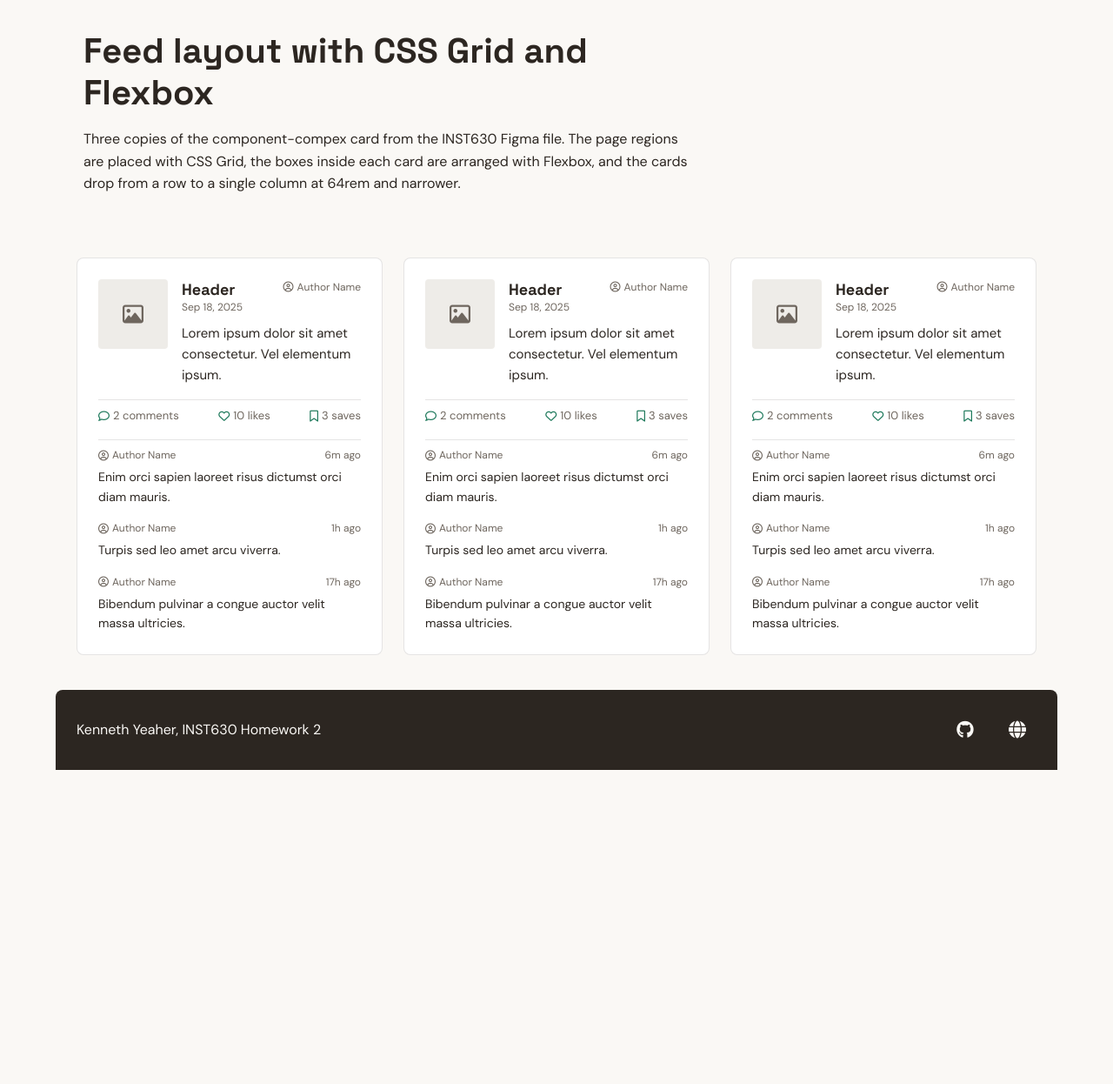
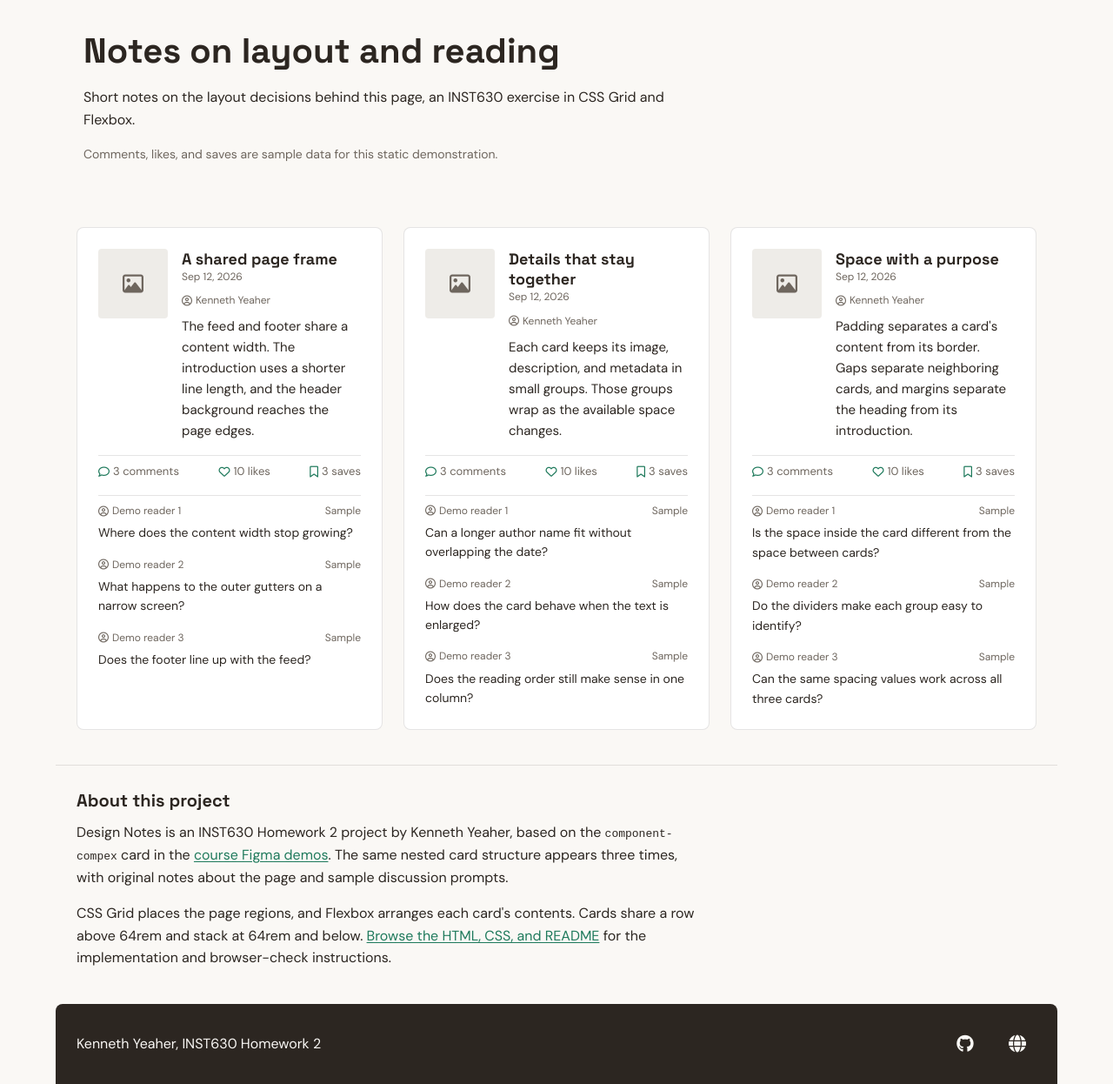
Before and after one commit to kennethyeaher/KY_gridsFlexLab, a plain HTML site: page index.html in a window 1280 px wide. Shown: the part 90-1336 px from the top of the page at 87% size. Before the commit the page ends 975 px from the top, so only its background shows below. Drawn offline with Linux system fonts and the light colour scheme.

Commit message:
Add Design Notes content and project navigation

```diff
--- a/css/style.css
+++ b/css/style.css
@@ -2,7 +2,7 @@
    HOMEWORK 2: GRIDS AND FLEX
 
    Built from the INST630 tutorial_2 template.
-   Grid places the four page regions. Flexbox
+   Grid organizes the page regions. Flexbox
    arranges the boxes inside each region and
    inside each post card.
    =========================================== */
@@ -64,7 +64,7 @@ ul {
    to 72rem. The header spans the full width so
    its background runs edge to edge. Main and
    footer share the middle column. A second grid
-   inside main places the hero above the feed.
+   inside main places the hero, feed, and about text.
    =========================================== */
 
 .page-layout {
@@ -84,8 +84,9 @@ ul {
   display: grid;
   grid-template-areas:
     "hero"
-    "list";
-  grid-template-rows: auto 1fr;
+    "list"
+    "about";
+  grid-template-rows: auto 1fr auto;
   gap: var(--spacing-md);
   min-width: 0;
 }
@@ -105,6 +106,37 @@ ul {
   grid-area: hero;
   padding: var(--spacing-xl);
   max-width: 48rem;
+}
+
+.demo-note {
+  margin-top: var(--spacing-md);
+  color: var(--color-text-muted);
+  font-size: 0.875rem;
+}
+
+.about-section {
+  grid-area: about;
+  padding: var(--spacing-lg);
+  border-top: 1px solid var(--color-border);
+}
+
+.about-section h2 {
+  font-family: var(--font-display);
+  font-size: 1.25rem;
+  margin-bottom: var(--spacing-sm);
+}
+
+.about-section p {
+  max-width: 65ch;
+}
+
+.about-section p + p {
+  margin-top: var(--spacing-md);
+}
+
+.about-section a {
+  text-decoration: underline;
+  text-underline-offset: 0.15em;
 }
 
 .list-section {
@@ -390,6 +422,10 @@ ul {
     padding: var(--spacing-md);
   }
 
+  .about-section {
+    padding: var(--spacing-md);
+  }
+
   .site-footer {
     border-radius: 0;
   }
@@ -422,7 +458,9 @@ a:hover {
   outline-offset: 4px;
 }
 
-.page-content:focus-visible {
+.page-content:focus-visible,
+.list-section:focus-visible,
+.about-section:focus-visible {
   outline-offset: -3px;
 }
 
--- a/index.html
+++ b/index.html
@@ -3,7 +3,7 @@
 <head>
   <meta charset="UTF-8">
   <meta name="viewport" content="width=device-width, initial-scale=1.0">
-  <title>Homework 2: Grids and Flex</title>
+  <title>Design Notes | INST630 Grids and Flex</title>
 
   <!-- External resources: Google Fonts for type, Font Awesome for icons -->
   <link rel="preconnect" href="https://fonts.googleapis.com">
@@ -19,14 +19,14 @@
   <!-- Header region of the page grid. The nav inside is a flex row. -->
   <header class="site-header">
     <nav class="header-nav">
-      <a class="logo" href="#">
+      <a class="logo" href="#main-content">
         <i class="fa-solid fa-table-cells-large" aria-hidden="true"></i>
-        Grid Lab
+        Design Notes
       </a>
       <ul class="nav-links">
         <li><a href="#feed">Feed</a></li>
-        <li><a href="#">Saved</a></li>
-        <li><a href="#">Profile</a></li>
+        <li><a href="#about">About</a></li>
+        <li><a href="https://github.com/kennethyeaher/KY_gridsFlexLab">View source</a></li>
       </ul>
     </nav>
   </header>
@@ -34,19 +34,20 @@
   <main class="page-content" id="main-content" tabindex="-1">
     <!-- Hero region of the page grid -->
     <div class="hero-section">
-      <h1>Feed layout with CSS Grid and Flexbox</h1>
+      <h1>Notes on layout and reading</h1>
       <p>
-        Three copies of the component-compex card from the INST630 Figma file.
-        The page regions are placed with CSS Grid, the boxes inside each card
-        are arranged with Flexbox, and the cards drop from a row to a single
-        column at 64rem and narrower.
+        Short notes on the layout decisions behind this page, an INST630
+        exercise in CSS Grid and Flexbox.
+      </p>
+      <p class="demo-note" id="demo-note">
+        Comments, likes, and saves are sample data for this static demonstration.
       </p>
     </div>
 
     <!-- List region of the page grid. Each .list-item is one post card. -->
-    <section class="list-section" id="feed" aria-label="Post feed">
+    <section class="list-section" id="feed" aria-label="Design notes" aria-describedby="demo-note" tabindex="-1">
 
-      <article class="list-item post-card">
+      <article class="list-item post-card" aria-labelledby="note-page-frame">
         <!-- main content: image on the left, description column on the right -->
         <div class="main-content">
           <div class="post-image" role="img" aria-label="Placeholder image">
@@ -55,15 +56,15 @@
           <div class="description">
             <div class="post-header">
               <div class="title-date">
-                <h2 class="post-title">Header</h2>
-                <time class="post-date" datetime="2025-09-18">Sep 18, 2025</time>
+                <h2 class="post-title" id="note-page-frame">A shared page frame</h2>
+                <time class="post-date" datetime="2026-09-12">Sep 12, 2026</time>
               </div>
               <div class="author">
                 <i class="fa-regular fa-circle-user" aria-hidden="true"></i>
-                <span>Author Name</span>
+                <span>Kenneth Yeaher</span>
               </div>
             </div>
-            <p class="post-text">Lorem ipsum dolor sit amet consectetur. Vel elementum ipsum.</p>
+            <p class="post-text">The feed and footer share a content width. The introduction uses a shorter line length, and the header background reaches the page edges.</p>
           </div>
         </div>
 
@@ -71,7 +72,7 @@
         <ul class="engagement-bar">
           <li class="engagement-metric">
             <i class="fa-regular fa-comment" aria-hidden="true"></i>
-            <span>2 comments</span>
+            <span>3 comments</span>
           </li>
           <li class="engagement-metric">
             <i class="fa-regular fa-heart" aria-hidden="true"></i>
@@ -89,36 +90,36 @@
             <div class="comment-header">
               <span class="author">
                 <i class="fa-regular fa-circle-user" aria-hidden="true"></i>
-                Author Name
+                Demo reader 1
               </span>
-              <span class="comment-time">6m ago</span>
+              <span class="comment-time">Sample</span>
             </div>
-            <p class="comment-text">Enim orci sapien laoreet risus dictumst orci diam mauris.</p>
+            <p class="comment-text">Where does the content width stop growing?</p>
           </div>
           <div class="comment">
             <div class="comment-header">
               <span class="author">
                 <i class="fa-regular fa-circle-user" aria-hidden="true"></i>
-                Author Name
+                Demo reader 2
               </span>
-              <span class="comment-time">1h ago</span>
+              <span class="comment-time">Sample</span>
             </div>
-            <p class="comment-text">Turpis sed leo amet arcu viverra.</p>
+            <p class="comment-text">What happens to the outer gutters on a narrow screen?</p>
           </div>
           <div class="comment">
             <div class="comment-header">
               <span class="author">
                 <i class="fa-regular fa-circle-user" aria-hidden="true"></i>
-                Author Name
+                Demo reader 3
               </span>
-              <span class="comment-time">17h ago</span>
+              <span class="comment-time">Sample</span>
             </div>
-            <p class="comment-text">Bibendum pulvinar a congue auctor velit massa ultricies.</p>
+            <p class="comment-text">Does the footer line up with the feed?</p>
           </div>
         </div>
       </article>
 
-      <article class="list-item post-card">
+      <article class="list-item post-card" aria-labelledby="note-grouped-details">
         <div class="main-content">
           <div class="post-image" role="img" aria-label="Placeholder image">
             <i class="fa-regular fa-image" aria-hidden="true"></i>
@@ -126,22 +127,22 @@
           <div class="description">
             <div class="post-header">
               <div class="title-date">
-                <h2 class="post-title">Header</h2>
-                <time class="post-date" datetime="2025-09-18">Sep 18, 2025</time>
+                <h2 class="post-title" id="note-grouped-details">Details that stay together</h2>
+                <time class="post-date" datetime="2026-09-12">Sep 12, 2026</time>
               </div>
               <div class="author">
                 <i class="fa-regular fa-circle-user" aria-hidden="true"></i>
-                <span>Author Name</span>
+                <span>Kenneth Yeaher</span>
               </div>
             </div>
-            <p class="post-text">Lorem ipsum dolor sit amet consectetur. Vel elementum ipsum.</p>
+            <p class="post-text">Each card keeps its image, description, and metadata in small groups. Those groups wrap as the available space changes.</p>
           </div>
         </div>
 
         <ul class="engagement-bar">
           <li class="engagement-metric">
             <i class="fa-regular fa-comment" aria-hidden="true"></i>
-            <span>2 comments</span>
+            <span>3 comments</span>
           </li>
           <li class="engagement-metric">
             <i class="fa-regular fa-heart" aria-hidden="true"></i>
@@ -158,36 +159,36 @@
             <div class="comment-header">
               <span class="author">
                 <i class="fa-regular fa-circle-user" aria-hidden="true"></i>
-                Author Name
+                Demo reader 1
               </span>
-              <span class="comment-time">6m ago</span>
+              <span class="comment-time">Sample</span>
             </div>
-            <p class="comment-text">Enim orci sapien laoreet risus dictumst orci diam mauris.</p>
+            <p class="comment-text">Can a longer author name fit without overlapping the date?</p>
           </div>
           <div class="comment">
             <div class="comment-header">
               <span class="author">
                 <i class="fa-regular fa-circle-user" aria-hidden="true"></i>
-                Author Name
+                Demo reader 2
               </span>
-              <span class="comment-time">1h ago</span>
+              <span class="comment-time">Sample</span>
             </div>
-            <p class="comment-text">Turpis sed leo amet arcu viverra.</p>
+            <p class="comment-text">How does the card behave when the text is enlarged?</p>
           </div>
           <div class="comment">
             <div class="comment-header">
               <span class="author">
                 <i class="fa-regular fa-circle-user" aria-hidden="true"></i>
-                Author Name
+                Demo reader 3
               </span>
-              <span class="comment-time">17h ago</span>
+              <span class="comment-time">Sample</span>
             </div>
-            <p class="comment-text">Bibendum pulvinar a congue auctor velit massa ultricies.</p>
+            <p class="comment-text">Does the reading order still make sense in one column?</p>
           </div>
         </div>
       </article>
 
-      <article class="list-item post-card">
+      <article class="list-item post-card" aria-labelledby="note-spacing">
         <div class="main-content">
           <div class="post-image" role="img" aria-label="Placeholder image">
             <i class="fa-regular fa-image" aria-hidden="true"></i>
@@ -195,22 +196,22 @@
           <div class="description">
             <div class="post-header">
               <div class="title-date">
-                <h2 class="post-title">Header</h2>
-                <time class="post-date" datetime="2025-09-18">Sep 18, 2025</time>
+                <h2 class="post-title" id="note-spacing">Space with a purpose</h2>
+                <time class="post-date" datetime="2026-09-12">Sep 12, 2026</time>
               </div>
               <div class="author">
                 <i class="fa-regular fa-circle-user" aria-hidden="true"></i>
-                <span>Author Name</span>
+                <span>Kenneth Yeaher</span>
               </div>
             </div>
-            <p class="post-text">Lorem ipsum dolor sit amet consectetur. Vel elementum ipsum.</p>
+            <p class="post-text">Padding separates a card&#x27;s content from its border. Gaps separate neighboring cards, and margins separate the heading from its introduction.</p>
           </div>
         </div>
 
         <ul class="engagement-bar">
           <li class="engagement-metric">
             <i class="fa-regular fa-comment" aria-hidden="true"></i>
-            <span>2 comments</span>
+            <span>3 comments</span>
           </li>
           <li class="engagement-metric">
             <i class="fa-regular fa-heart" aria-hidden="true"></i>
@@ -227,35 +228,52 @@
             <div class="comment-header">
               <span class="author">
                 <i class="fa-regular fa-circle-user" aria-hidden="true"></i>
-                Author Name
+                Demo reader 1
               </span>
-              <span class="comment-time">6m ago</span>
+              <span class="comment-time">Sample</span>
             </div>
-            <p class="comment-text">Enim orci sapien laoreet risus dictumst orci diam mauris.</p>
+            <p class="comment-text">Is the space inside the card different from the space between cards?</p>
           </div>
           <div class="comment">
             <div class="comment-header">
               <span class="author">
                 <i class="fa-regular fa-circle-user" aria-hidden="true"></i>
-                Author Name
+                Demo reader 2
               </span>
-              <span class="comment-time">1h ago</span>
+              <span class="comment-time">Sample</span>
             </div>
-            <p class="comment-text">Turpis sed leo amet arcu viverra.</p>
+            <p class="comment-text">Do the dividers make each group easy to identify?</p>
           </div>
           <div class="comment">
             <div class="comment-header">
               <span class="author">
                 <i class="fa-regular fa-circle-user" aria-hidden="true"></i>
-                Author Name
+                Demo reader 3
               </span>
-              <span class="comment-time">17h ago</span>
+              <span class="comment-time">Sample</span>
             </div>
-            <p class="comment-text">Bibendum pulvinar a congue auctor velit massa ultricies.</p>
+            <p class="comment-text">Can the same spacing values work across all three cards?</p>
           </div>
         </div>
       </article>
 
+    </section>
+
+    <section class="about-section" id="about" aria-labelledby="about-title" tabindex="-1">
+      <h2 id="about-title">About this project</h2>
+      <p>
+        Design Notes is an INST630 Homework 2 project by Kenneth Yeaher,
+        based on the <code>component-compex</code> card in the
+        <a href="https://www.figma.com/design/biwANCicnvSn9fQG3wOrRD/INST630-Figma-Demos--2026--Kunesh-?m=dev">course Figma demos</a>.
+        The same nested card structure appears three times, with original
+        notes about the page and sample discussion prompts.
+      </p>
+      <p>
+        CSS Grid places the page regions, and Flexbox arranges each card's
+        contents. Cards share a row above 64rem and stack at 64rem and below.
+        <a href="https://github.com/kennethyeaher/KY_gridsFlexLab">Browse the HTML, CSS, and README</a>
+        for the implementation and browser-check instructions.
+      </p>
     </section>
   </main>
 
@@ -263,7 +281,7 @@
   <footer class="site-footer">
     <p>Kenneth Yeaher, INST630 Homework 2</p>
     <ul class="footer-links">
-      <li><a href="https://github.com/kennethyeaher" aria-label="GitHub"><i class="fa-brands fa-github" aria-hidden="true"></i></a></li>
+      <li><a href="https://github.com/kennethyeaher/KY_gridsFlexLab" aria-label="Project source on GitHub"><i class="fa-brands fa-github" aria-hidden="true"></i></a></li>
       <li><a href="https://kennethyeaher.github.io" aria-label="Portfolio"><i class="fa-solid fa-globe" aria-hidden="true"></i></a></li>
     </ul>
   </footer>
```
Also changed, not shown: 1 other file.
